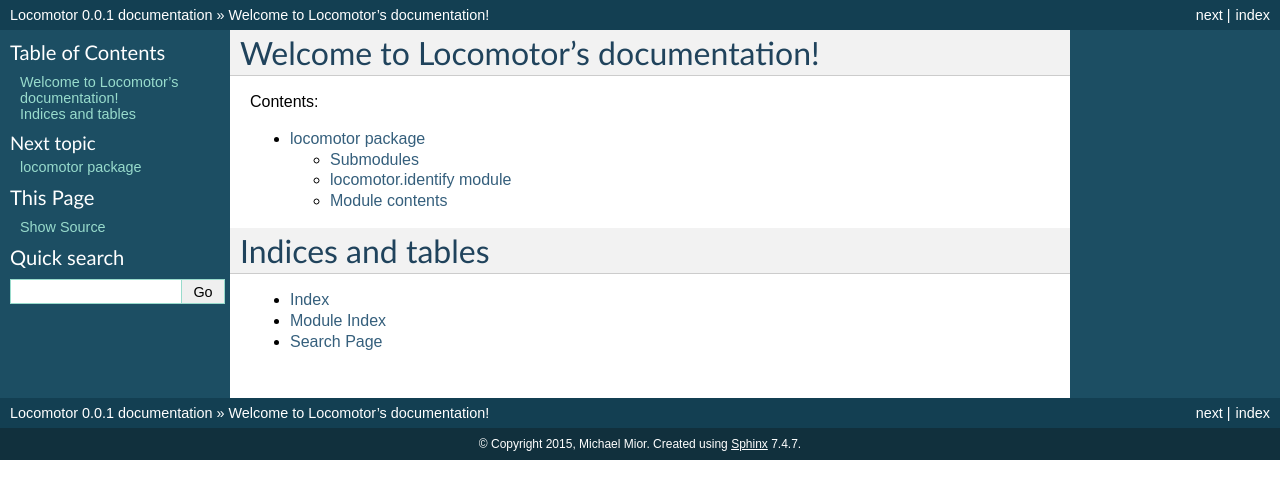
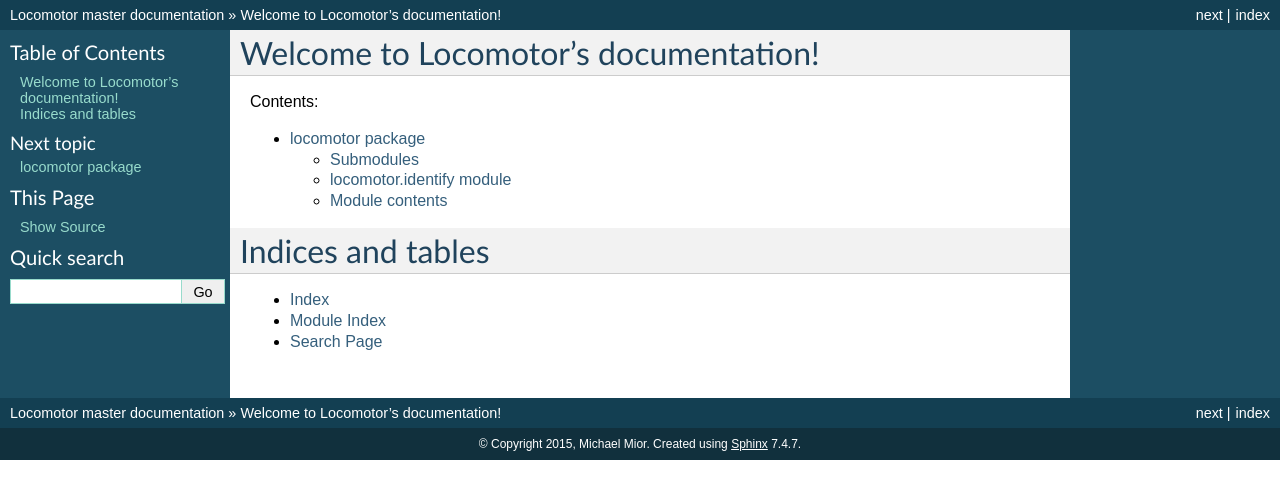
Before and after one commit to michaelmior/locomotor, a Sphinx documentation site: the page built from docs/index.rst, in a window 1280 px wide. Shown: the top 499 px of the page. Built offline with Sphinx 7.4.7, drawn with Linux system fonts in a browser that asks for light colours.

Commit message:
Remove dummy version number from Sphinx

```diff
--- a/docs/conf.py
+++ b/docs/conf.py
@@ -59,9 +59,9 @@ copyright = u'2015, Michael Mior'
 # built documents.
 #
 # The short X.Y version.
-version = '0.0.1'
+version = 'master'
 # The full version, including alpha/beta/rc tags.
-release = '0.0.1'
+release = 'master'
 
 # The language for content autogenerated by Sphinx. Refer to documentation
 # for a list of supported languages.
```
